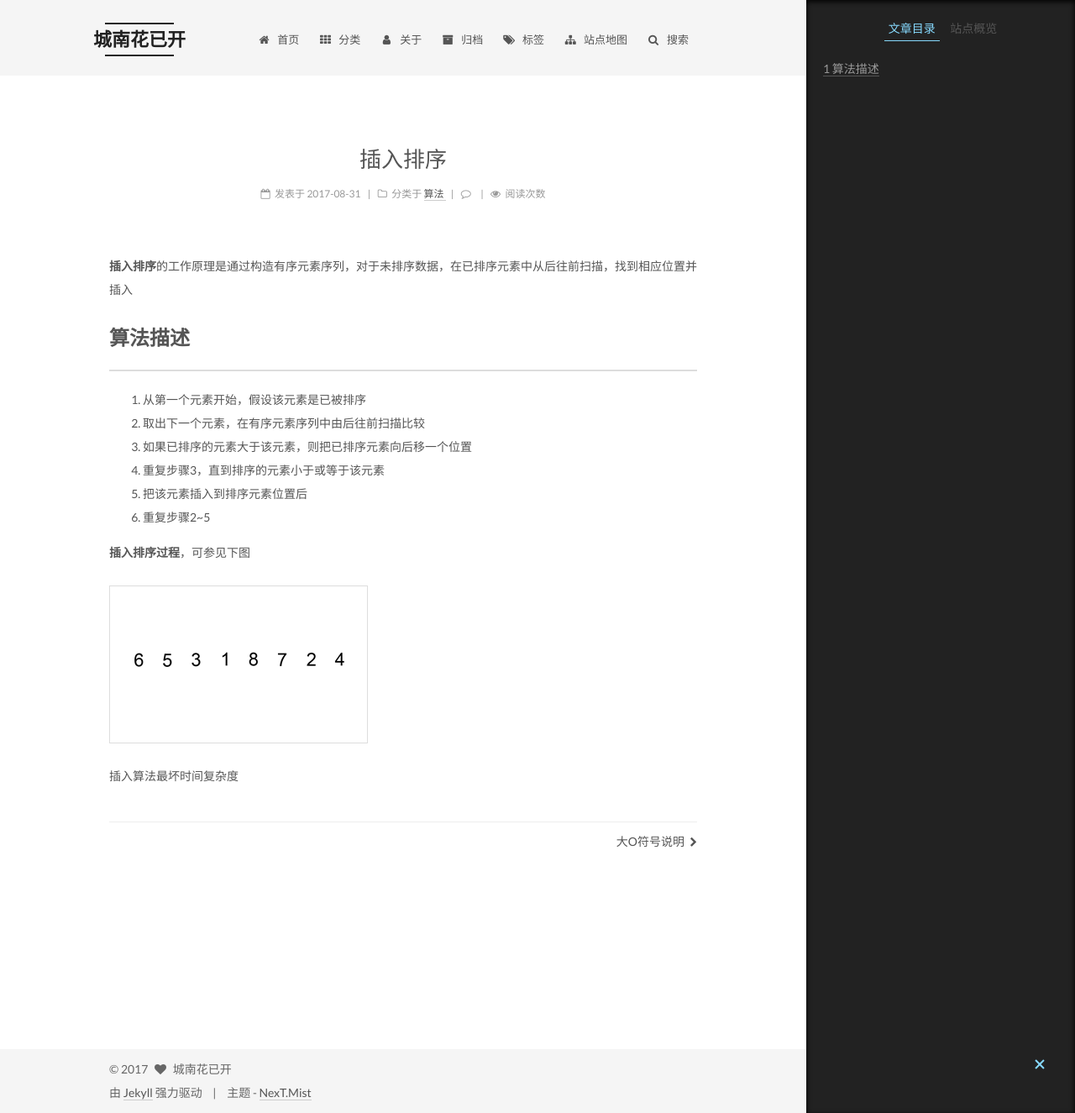
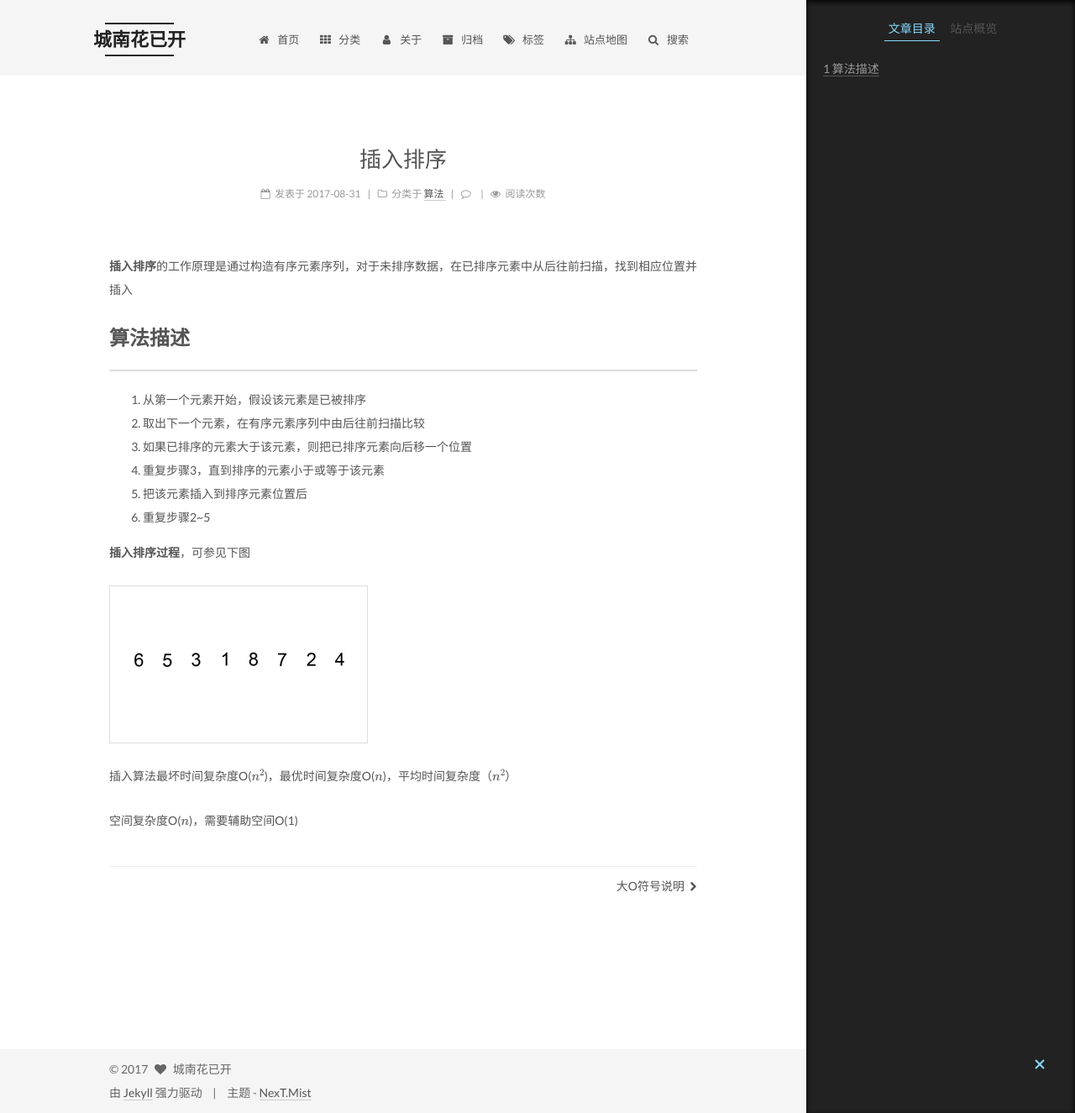
Before and after one commit to 176wer/176wer.github.io, a Jekyll site: the page built from _posts/2017-8-31-插入排序.md, in a window 1280 px wide and 1325 px high. Shown: the whole window at 84% size. Built offline with Jekyll 4.4.1, drawn with Linux system fonts in a browser that asks for light colours; formulas are drawn with MathJax 3; comment, search, counter and statistics services are not loaded.

Commit message:
dfgdfg
fgdf

```diff
--- a/_posts/2017-8-31-插入排序.md
+++ b/_posts/2017-8-31-插入排序.md
@@ -24,4 +24,6 @@ tags:
 
 ![插入排序-01](/assets/images/Insertion-sort-.gif)
 
-插入算法最坏时间复杂度
+插入算法最坏时间复杂度O($n^2$)，最优时间复杂度O($n$)，平均时间复杂度（$n^2$）
+
+空间复杂度O($n$)，需要辅助空间O(1)
```
